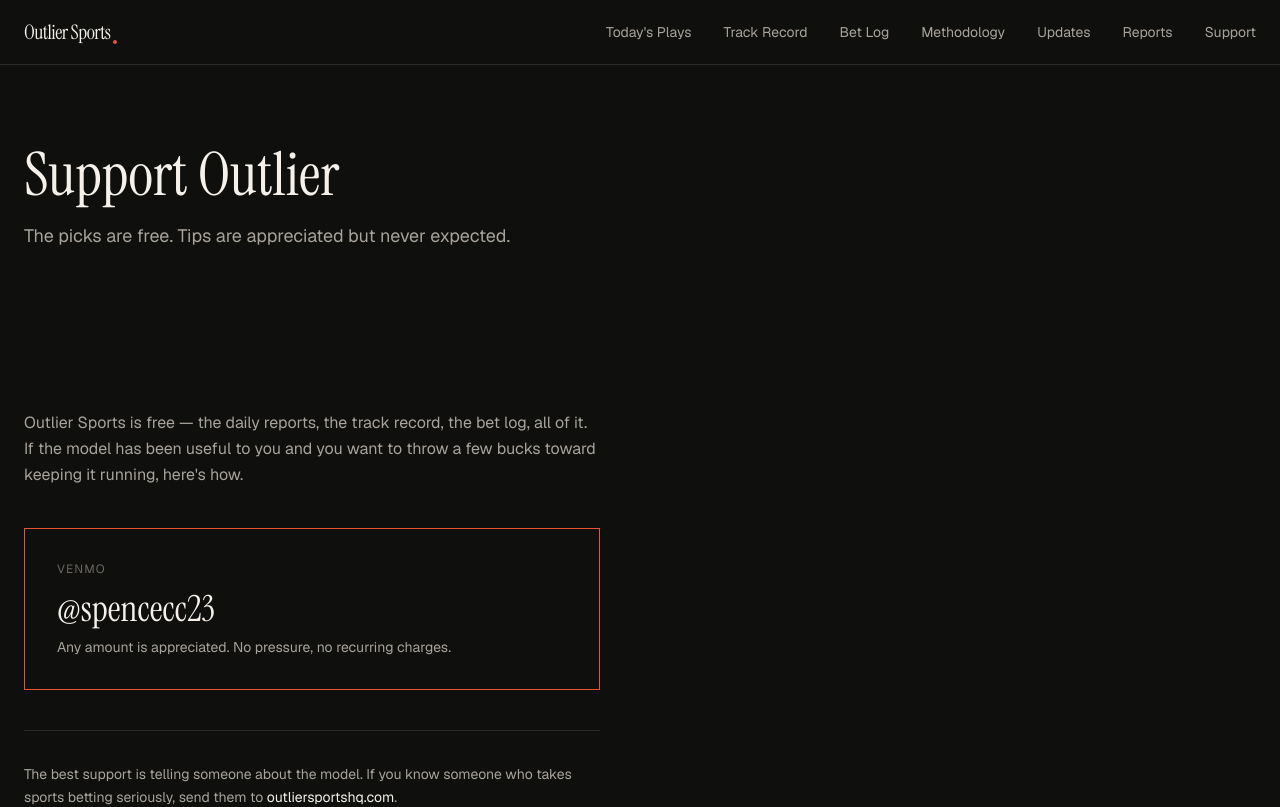
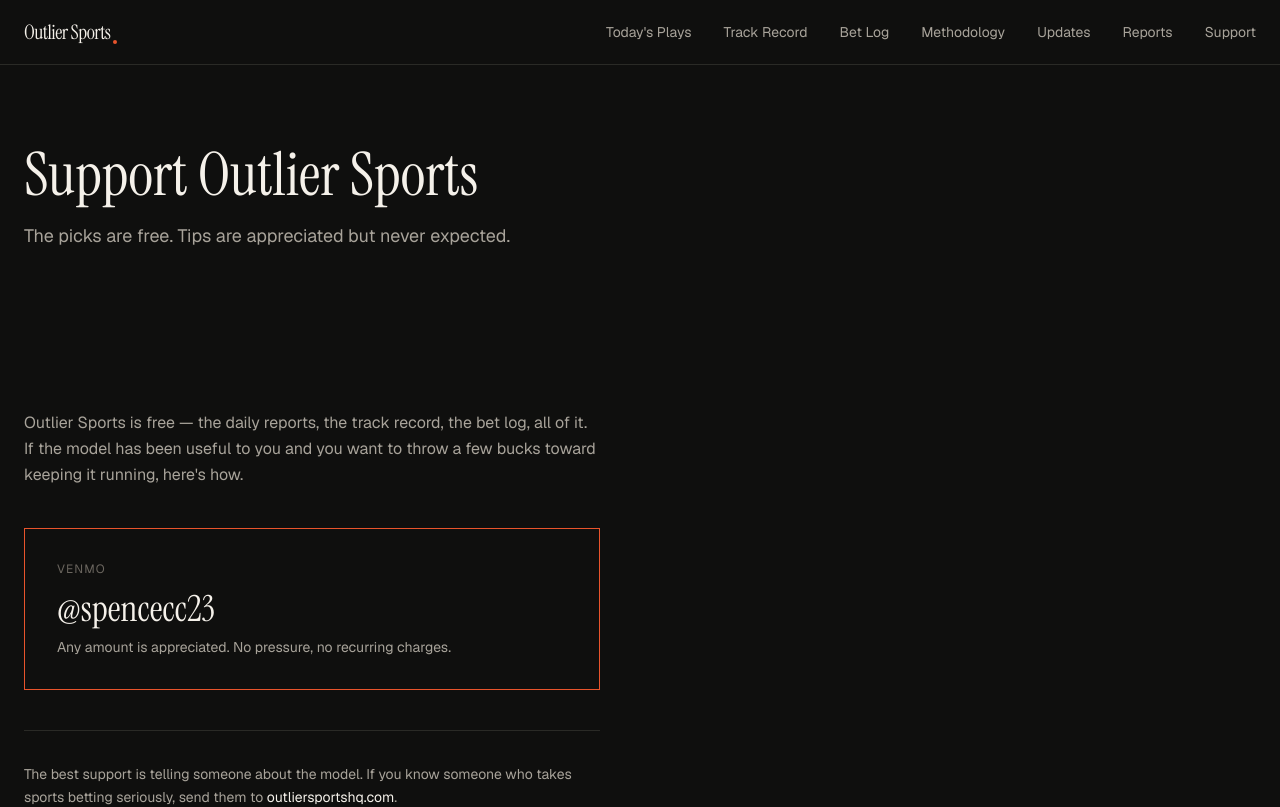
Before and after one commit to spencecc/outlier-sports-, a Next.js app: page /support in a window 1280 px wide. Shown: the top 807 px of the page. Built offline with nearby package versions, Linux system fonts and the light colour scheme.

Commit message:
Fix: Support Outlier → Support Outlier Sports

```diff
--- a/src/app/support/page.tsx
+++ b/src/app/support/page.tsx
@@ -2,7 +2,7 @@ import type { Metadata } from "next";
 import PageHeader from "@/components/PageHeader";
 
 export const metadata: Metadata = {
-  title: "Support Outlier",
+  title: "Support Outlier Sports",
   description:
     "Support Outlier Sports. The model, the picks, and the track record are free — tips are appreciated but never expected.",
 };
@@ -11,7 +11,7 @@ export default function SupportPage() {
   return (
     <>
       <PageHeader
-        title="Support Outlier"
+        title="Support Outlier Sports"
         subhead="The picks are free. Tips are appreciated but never expected."
       />
 
```
